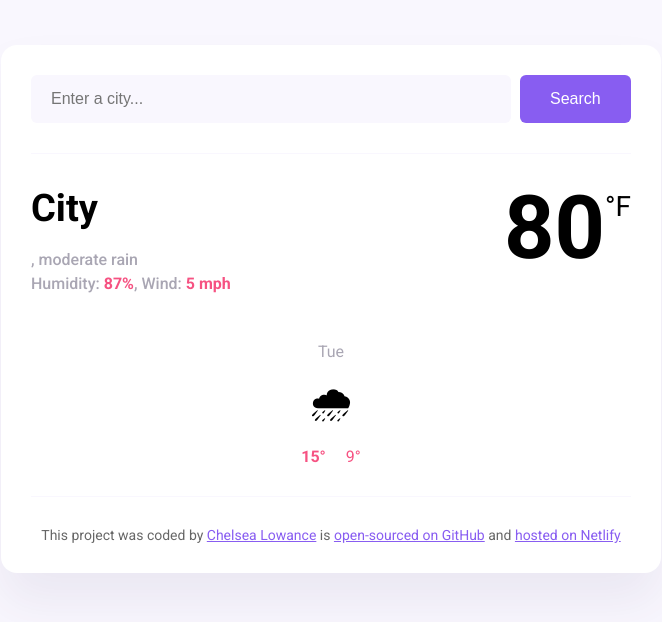
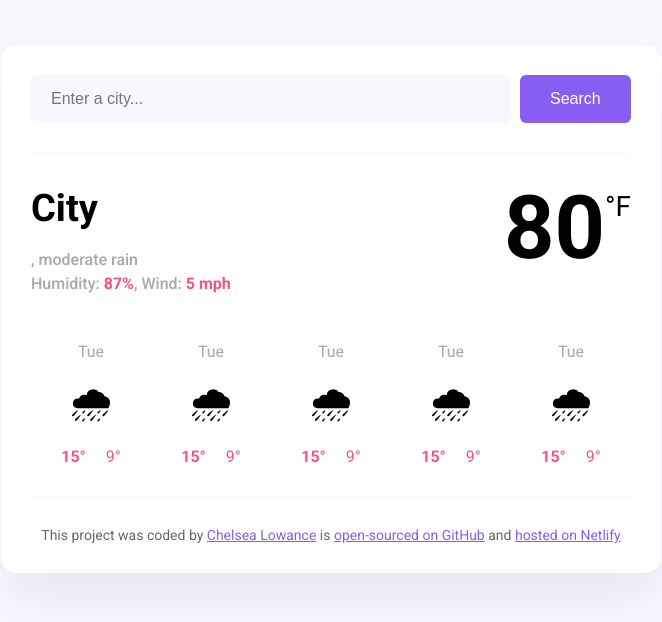
Before and after one commit to clowance/Plus-Final-Project, a plain HTML site: page index.html in a window 1280 px wide. Shown: the whole page, without its empty margins (309-971 px from the left). Drawn offline with nearby package versions, Linux system fonts and the light colour scheme.

Commit message:
updated forecast info

```diff
--- a/index.html
+++ b/index.html
@@ -45,16 +45,7 @@
             <div class="temperature-unit">°F</div>
           </div>
         </div>
-        <div class="weather-forecast">
-          <div class="forecast-details">
-            <div class="weather-forecast-day">Tue</div>
-            <div class="weather-forecast-icon">🌧</div>
-            <div class="weather-forecast-temps">
-              <div class="weather-forecast-temp"><strong>15°</strong></div>
-              <div class="weather-forecast-temp">9°</div>
-            </div>
-          </div>
-        </div>
+        <div class="weather-forecast" id="forecast"></div>
       </main>
       <footer>
         This project was coded by
--- a/src/index.js
+++ b/src/index.js
@@ -56,6 +56,29 @@ function searchSubmit(event) {
   searchCity(searchInput.value);
 }
 
+function displayForecast() {
+  let forecastElement = document.querySelector("#forecast");
+
+  let days = ["Tue", "Wed", "Thu", "Fri", "Sat"];
+  let forecastHtml = "";
+
+  days.forEach(function (day) {
+    forecastHtml =
+      forecastHtml +
+      `
+      <div class="forecast-details">
+        <div class="weather-forecast-day">Tue</div>
+        <div class="weather-forecast-icon">🌧</div>
+        <div class="weather-forecast-temps">
+          <div class="weather-forecast-temp"><strong>15°</strong></div>
+          <div class="weather-forecast-temp">9°</div>
+        </div>
+      </div>`;
+  });
+
+  forecastElement.innerHTML = forecastHtml;
+}
+
 let citySearchElement = document.querySelector("#city-search");
 citySearchElement.addEventListener("submit", searchSubmit);
 
```
